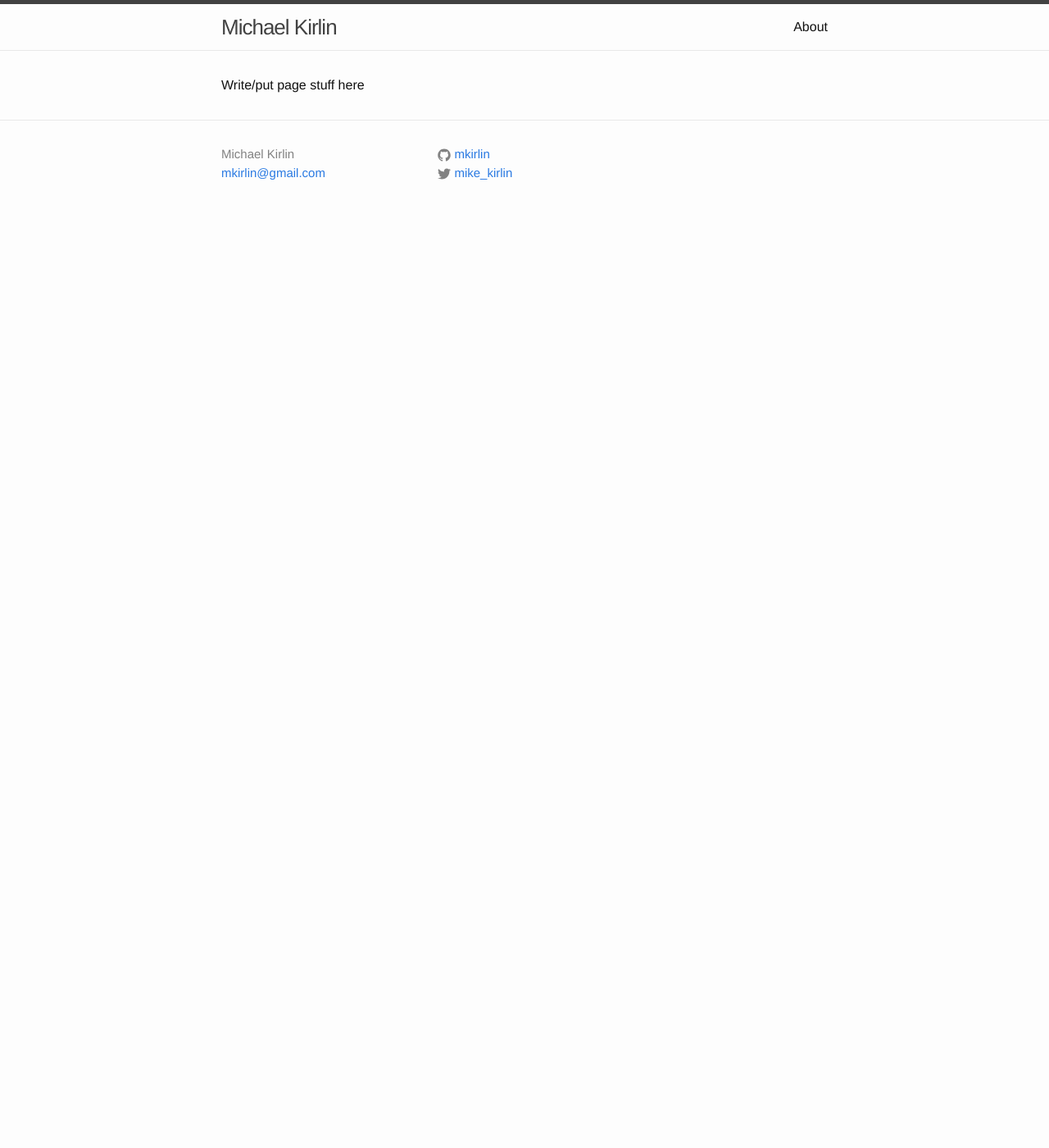
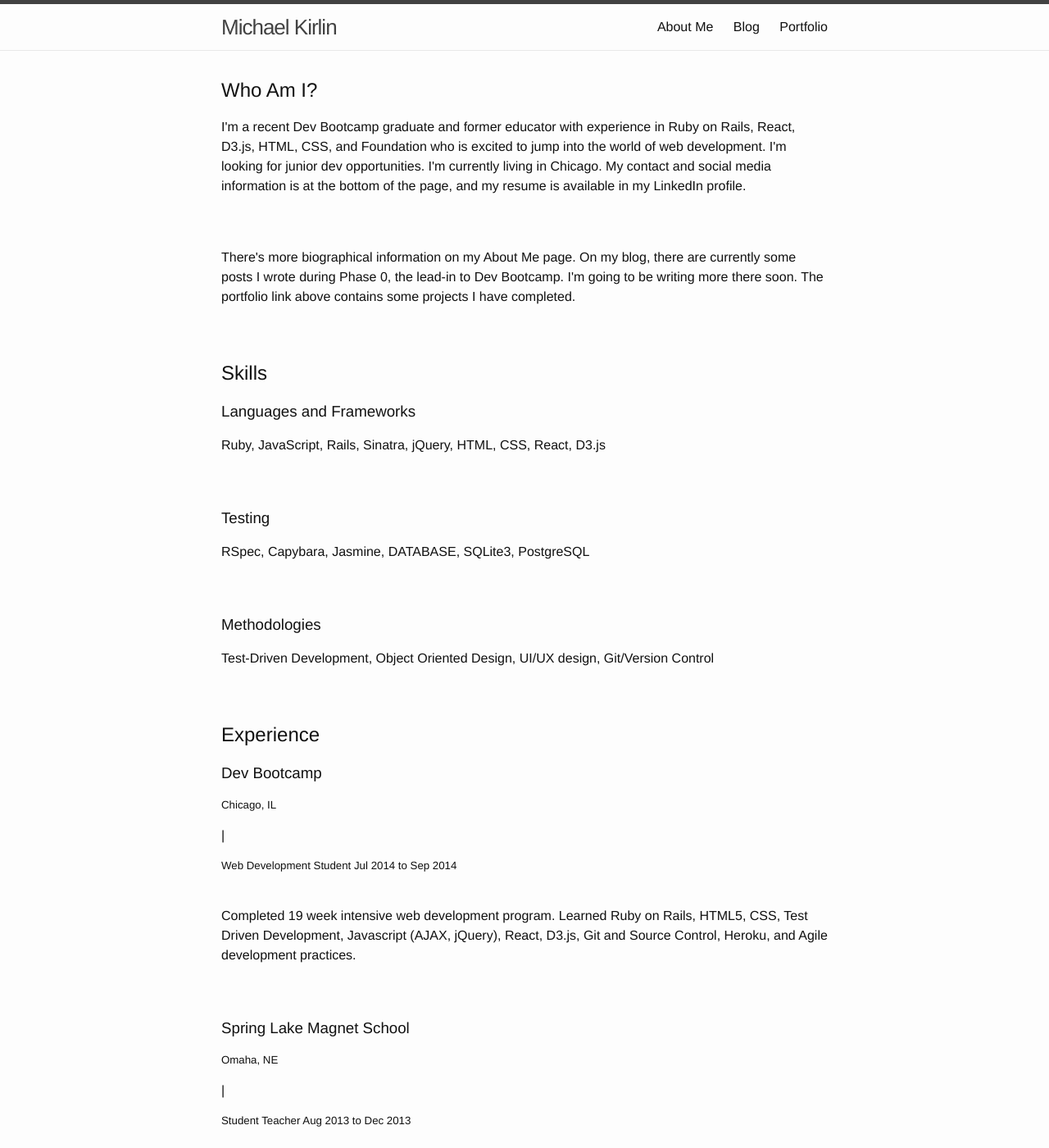
Before and after one commit to mkirlin/mkirlin.github.io, a Jekyll site: the page built from index.html, in a window 1280 px wide and 1400 px high. Shown: the whole window at 82% size. Built offline with Jekyll 4.4.1, drawn with Linux system fonts in a browser that asks for light colours; some of the changed text lies outside the part shown.

Commit message:
Added portfolio, edited about me, fixed index routes

```diff
--- a/index.html
+++ b/index.html
@@ -1,95 +1,73 @@
-<!DOCTYPE html>
-<html>
+---
+layout: default
+---
 
-  <head>
-    <meta charset="utf-8">
-    <meta name="viewport" content="width=device-width initial-scale=1" />
-    <meta http-equiv="X-UA-Compatible" content="IE=edge">
+<div>
+	<section id="bio">
+	<h2>Who Am I?</h2>
 
-    <title>Michael Kirlin</title>
-    <meta name="description" content="Portfolio">
+	<p>I'm a recent Dev Bootcamp graduate and former educator with experience in Ruby on Rails, React, D3.js, HTML, CSS, and Foundation who is excited to jump into the world of web development. I'm looking for junior dev opportunities. I'm currently living in Chicago. My contact and social media information is at the bottom of the page, and my resume is available in my LinkedIn profile.</p>
+	<br>
+	<br>
+	<p>There's more biographical information on my About Me page. On my blog, there are currently some posts I wrote during Phase 0, the lead-in to Dev Bootcamp. I'm going to be writing more there soon. The portfolio link above contains some projects I have completed.</p>
+	<br>
+	<br>
+	</section>
 
-    <link rel="stylesheet" href="/css/main.css">
-    <link rel="canonical" href="http://localhost:4000/blogs.html">
-</head>
+	<section id="skills">
 
+	<h2>Skills</h2>
 
-<body>
+	<h3>Languages and Frameworks</h3>
 
-  <header class="site-header">
+	<p>Ruby, JavaScript, Rails, Sinatra, jQuery, HTML, CSS, React, D3.js</p>
 
-    <div class="wrapper">
+	<br><br>
 
-      <a class="site-title" href="/">Michael Kirlin</a>
+	<h3>Testing</h3>
 
-      <nav class="site-nav">
-        <a href="#" class="menu-icon">
-          <svg viewBox="0 0 18 15">
-            <path fill="#424242" d="M18,1.484c0,0.82-0.665,1.484-1.484,1.484H1.484C0.665,2.969,0,2.304,0,1.484l0,0C0,0.665,0.665,0,1.484,0 h15.031C17.335,0,18,0.665,18,1.484L18,1.484z"/>
-            <path fill="#424242" d="M18,7.516C18,8.335,17.335,9,16.516,9H1.484C0.665,9,0,8.335,0,7.516l0,0c0-0.82,0.665-1.484,1.484-1.484 h15.031C17.335,6.031,18,6.696,18,7.516L18,7.516z"/>
-            <path fill="#424242" d="M18,13.516C18,14.335,17.335,15,16.516,15H1.484C0.665,15,0,14.335,0,13.516l0,0 c0-0.82,0.665-1.484,1.484-1.484h15.031C17.335,12.031,18,12.696,18,13.516L18,13.516z"/>
-          </svg>
-        </a>
+	<p>RSpec, Capybara, Jasmine, DATABASE, SQLite3, PostgreSQL</p>
 
-        <div class="trigger">
-          <a class="page-link" href="/about/">About</a>
-        </div>
-      </nav>
-    </div>
-  </header>
+	<br><br>
 
-  <div class="page-content">
-    <div class="wrapper">
-      <div class="home">
-          Write/put page stuff here
-      </div>
-    </div>
-  </div>
+	<h3>Methodologies</h3>
 
-  <footer class="site-footer">
+	<p>Test-Driven Development, Object Oriented Design, UI/UX design, Git/Version Control</p>
 
-    <div class="wrapper">
+	<br><br>
 
-      <div class="footer-col-wrapper">
-        <div class="footer-col  footer-col-1">
-          <ul class="contact-list">
-            <li>Michael Kirlin</li>
-            <li><a href="mailto:mkirlin@gmail.com">mkirlin@gmail.com</a></li>
-          </ul>
-        </div>
+	</section>
 
-        <div class="footer-col  footer-col-2">
-          <ul class="social-media-list">
+	<section id="experience">
 
-            <li>
-              <a href="https://github.com/mkirlin">
-                <span class="icon  icon--github">
-                  <svg viewBox="0 0 16 16">
-                    <path fill="#828282" d="M7.999,0.431c-4.285,0-7.76,3.474-7.76,7.761 c0,3.428,2.223,6.337,5.307,7.363c0.388,0.071,0.53-0.168,0.53-0.374c0-0.184-0.007-0.672-0.01-1.32 c-2.159,0.469-2.614-1.04-2.614-1.04c-0.353-0.896-0.862-1.135-0.862-1.135c-0.705-0.481,0.053-0.472,0.053-0.472 c0.779,0.055,1.189,0.8,1.189,0.8c0.692,1.186,1.816,0.843,2.258,0.645c0.071-0.502,0.271-0.843,0.493-1.037 C4.86,11.425,3.049,10.76,3.049,7.786c0-0.847,0.302-1.54,0.799-2.082C3.768,5.507,3.501,4.718,3.924,3.65 c0,0,0.652-0.209,2.134,0.796C6.677,4.273,7.34,4.187,8,4.184c0.659,0.003,1.323,0.089,1.943,0.261 c1.482-1.004,2.132-0.796,2.132-0.796c0.423,1.068,0.157,1.857,0.077,2.054c0.497,0.542,0.798,1.235,0.798,2.082 c0,2.981-1.814,3.637-3.543,3.829c0.279,0.24,0.527,0.713,0.527,1.437c0,1.037-0.01,1.874-0.01,2.129 c0,0.208,0.14,0.449,0.534,0.373c3.081-1.028,5.302-3.935,5.302-7.362C15.76,3.906,12.285,0.431,7.999,0.431z"/>
-                  </svg>
-                </span>
+	<h2>Experience</h2>
 
-                <span class="username">mkirlin</span>
-              </a>
-            </li>
+	<h3>Dev Bootcamp</h3>
+	<h5>Chicago, IL</h5> <p>|</p> <h5>Web Development Student	Jul 2014 to Sep 2014</h5>
+	<br>
+	<p>Completed 19 week intensive web development program. Learned Ruby on Rails, HTML5, CSS, Test Driven Development, Javascript (AJAX, jQuery), React, D3.js, Git and Source Control, Heroku, and Agile development practices.</p>
+	<br>
+	<br>
+	<h3>Spring Lake Magnet School</h3>
+	<h5>Omaha, NE</h5> <p>|</p> <h5>Student Teacher	Aug 2013 to Dec 2013</h5>
+	<br>
+	<p>Taught third grade. Created and implemented lesson plans, interacted with parents, administration, and other faculty, supervised student discipline. Learned and implemented Kagan strategies.</p>
+	<br>
+	<br>
+	</section>
 
-            <li>
-              <a href="https://twitter.com/mike_kirlin">
-                <span class="icon  icon--twitter">
-                  <svg viewBox="0 0 16 16">
-                    <path fill="#828282" d="M15.969,3.058c-0.586,0.26-1.217,0.436-1.878,0.515c0.675-0.405,1.194-1.045,1.438-1.809
-                    c-0.632,0.375-1.332,0.647-2.076,0.793c-0.596-0.636-1.446-1.033-2.387-1.033c-1.806,0-3.27,1.464-3.27,3.27 c0,0.256,0.029,0.506,0.085,0.745C5.163,5.404,2.753,4.102,1.14,2.124C0.859,2.607,0.698,3.168,0.698,3.767 c0,1.134,0.577,2.135,1.455,2.722C1.616,6.472,1.112,6.325,0.671,6.08c0,0.014,0,0.027,0,0.041c0,1.584,1.127,2.906,2.623,3.206 C3.02,9.402,2.731,9.442,2.433,9.442c-0.211,0-0.416-0.021-0.615-0.059c0.416,1.299,1.624,2.245,3.055,2.271 c-1.119,0.877-2.529,1.4-4.061,1.4c-0.264,0-0.524-0.015-0.78-0.046c1.447,0.928,3.166,1.469,5.013,1.469 c6.015,0,9.304-4.983,9.304-9.304c0-0.142-0.003-0.283-0.009-0.423C14.976,4.29,15.531,3.714,15.969,3.058z"/>
-                  </svg>
-                </span>
+	<section id="education">
 
-                <span class="username">mike_kirlin</span>
-              </a>
-            </li>
-          </ul>
-        </div>
-      </div>
-    </div>
-  </footer>
-</body>
+	<h2>Education</h2>
 
-</html>
+	<h3>Dev Bootcamp</h3>
+	<h5>Web Development 2014</h5>
+
+	<h3>Creighton University</h3>
+	<h5>Master of Arts (M.A.) Education 2013</h5>
+
+	<h3>Creighton University</h3>
+	<h5>Bachelor of Arts (B.A.) International Relations and Spanish 2011</h5>
+
+	</section>
+</div>
```
Also changed, not shown: about.md (+26 -5 lines), portfolio.html (added, +46 -0 lines).
